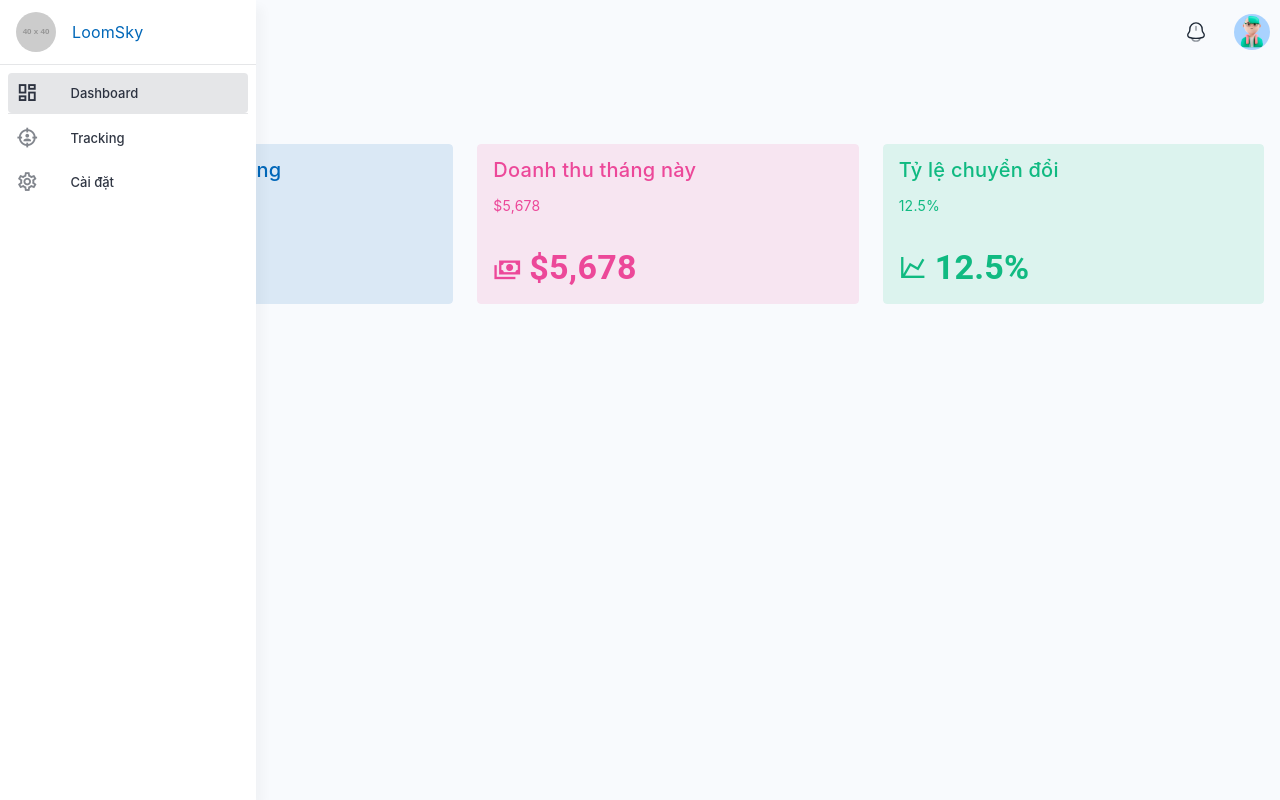
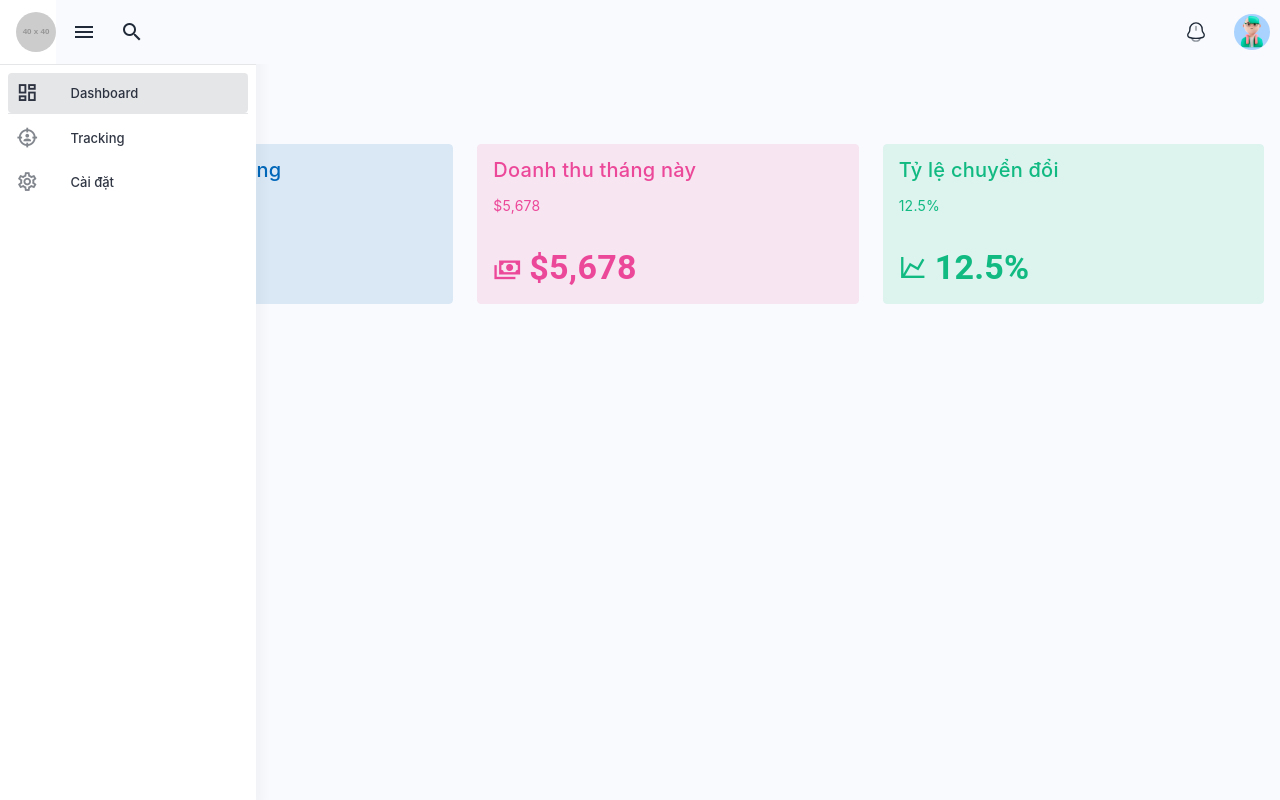
Before and after one commit to hungnqkai/loomsky, a Vue app in the folder frontend-customer/: page /dashboard in a window 1280 px wide. Built offline with nearby package versions, Linux system fonts and the light colour scheme; no server answers; sample sign-in values are in the browser's storage.

Commit message:
Fix lỗi header và sidebar không cố định

```diff
--- a/frontend-customer/src/components/layout/AppHeader.vue
+++ b/frontend-customer/src/components/layout/AppHeader.vue
@@ -1,5 +1,5 @@
 <template>
-  <v-app-bar app flat color="background">
+  <v-app-bar app flat color="background" class="fixed-header">
     <v-app-bar-nav-icon @click="$emit('toggle-sidebar')"></v-app-bar-nav-icon>
     <v-btn icon="mdi-magnify" class="mr-2"></v-btn>
     <v-spacer></v-spacer>
@@ -121,4 +121,10 @@ const onLogout = () => {
     margin-right: 16px;
   }
 }
+
+// Fix header positioning
+.fixed-header {
+  position: fixed !important;
+  z-index: 1005 !important;
+}
 </style>
--- a/frontend-customer/src/components/layout/AppSidebar.vue
+++ b/frontend-customer/src/components/layout/AppSidebar.vue
@@ -1,7 +1,7 @@
 <template>
   <v-navigation-drawer
     app
-    class="loomsky-sidebar"
+    class="loomsky-sidebar fixed-sidebar"
     :rail="rail"
     :expand-on-hover="rail"
     permanent
@@ -59,3 +59,18 @@ defineProps({
   }
 });
 </script>
+
+<style scoped lang="scss">
+// Fix sidebar positioning
+.fixed-sidebar {
+  position: fixed !important;
+  z-index: 1004 !important;
+  height: 100vh !important;
+}
+
+// Ensure sidebar content is scrollable if needed
+:deep(.v-navigation-drawer__content) {
+  height: 100%;
+  overflow-y: auto;
+}
+</style>
```
